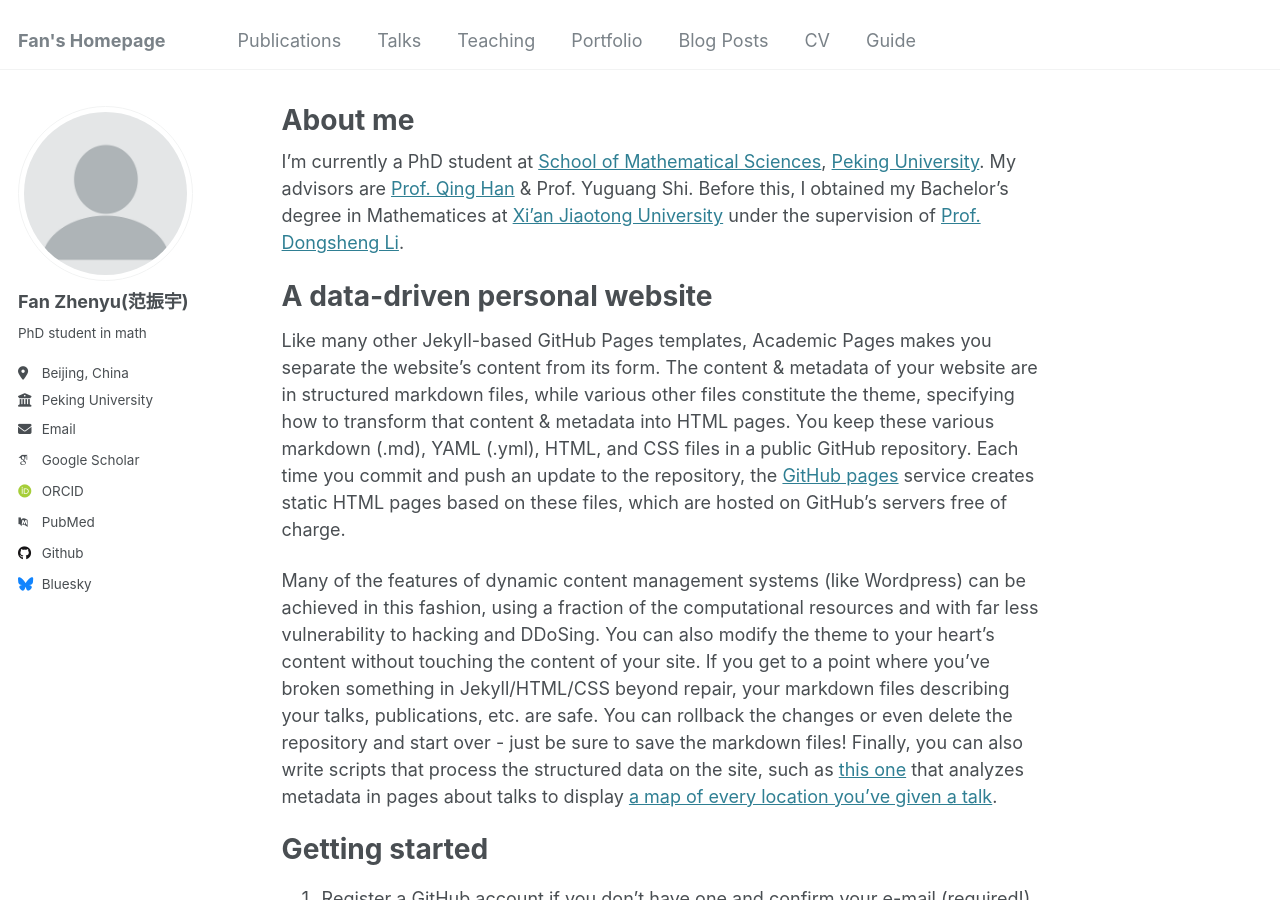
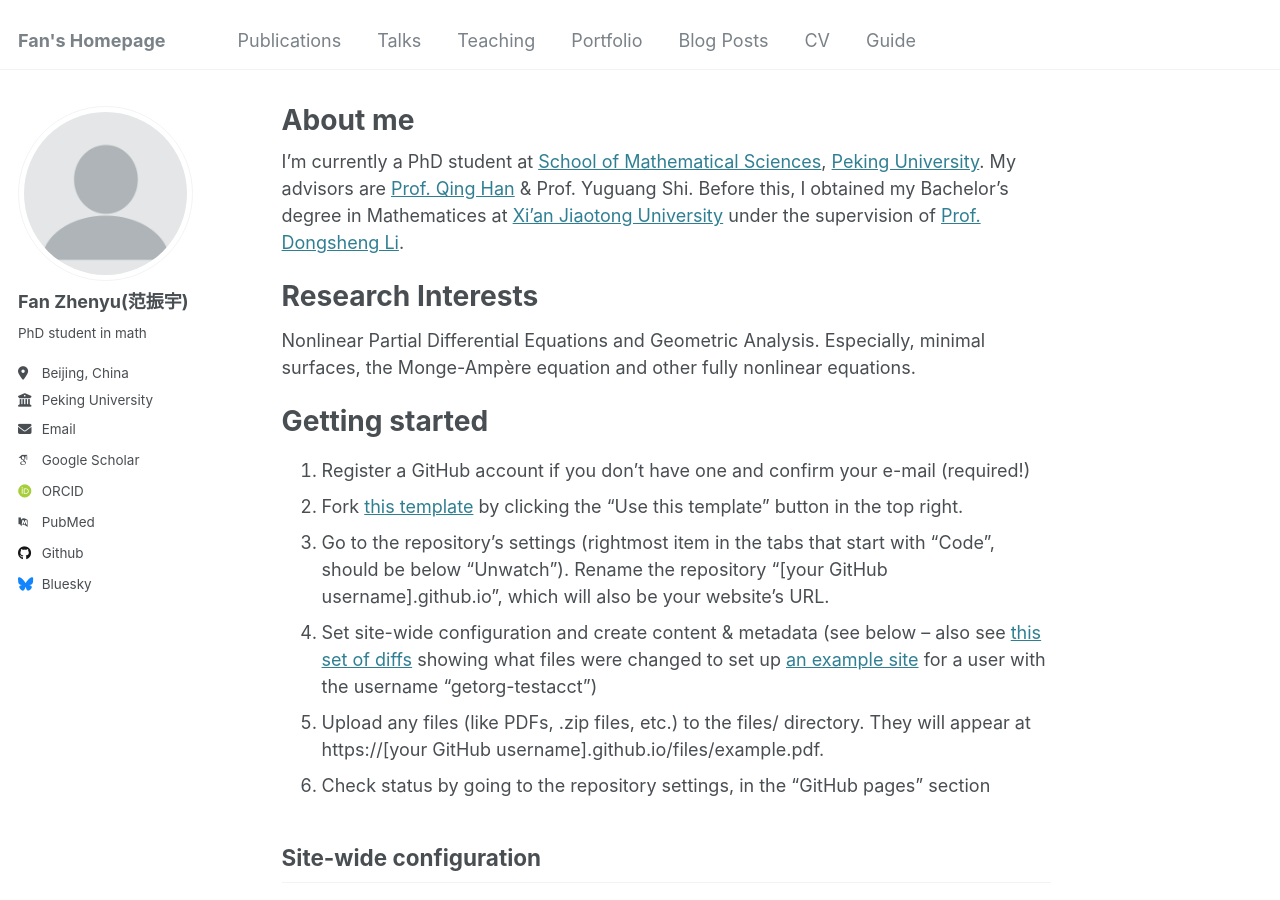
Before and after one commit to fanzymath/fanzymath.github.io, a Jekyll site: the page built from _pages/about.md, in a window 1280 px wide and 900 px high. Built offline with Jekyll 4.4.1, drawn with Linux system fonts in a browser that asks for light colours; some web fonts are replaced.

Commit message:
Update about.md

```diff
--- a/_pages/about.md
+++ b/_pages/about.md
@@ -9,11 +9,9 @@ redirect_from:
 
 I'm currently a PhD student at [School of Mathematical Sciences](https://www.math.pku.edu.cn/index.htm), [Peking University](https://www.pku.edu.cn). My advisors are [Prof. Qing Han](https://math.nd.edu/people/faculty/qing-han/) & Prof. Yuguang Shi. Before this, I obtained my Bachelor's degree in Mathematices at [Xi'an Jiaotong University](http://math.xjtu.edu.cn) under the supervision of [Prof. Dongsheng Li](http://gr.xjtu.edu.cn/web/lidsh).
 
-A data-driven personal website
+Research Interests
 ======
-Like many other Jekyll-based GitHub Pages templates, Academic Pages makes you separate the website's content from its form. The content & metadata of your website are in structured markdown files, while various other files constitute the theme, specifying how to transform that content & metadata into HTML pages. You keep these various markdown (.md), YAML (.yml), HTML, and CSS files in a public GitHub repository. Each time you commit and push an update to the repository, the [GitHub pages](https://pages.github.com/) service creates static HTML pages based on these files, which are hosted on GitHub's servers free of charge.
-
-Many of the features of dynamic content management systems (like Wordpress) can be achieved in this fashion, using a fraction of the computational resources and with far less vulnerability to hacking and DDoSing. You can also modify the theme to your heart's content without touching the content of your site. If you get to a point where you've broken something in Jekyll/HTML/CSS beyond repair, your markdown files describing your talks, publications, etc. are safe. You can rollback the changes or even delete the repository and start over - just be sure to save the markdown files! Finally, you can also write scripts that process the structured data on the site, such as [this one](https://github.com/academicpages/academicpages.github.io/blob/master/talkmap.ipynb) that analyzes metadata in pages about talks to display [a map of every location you've given a talk](https://academicpages.github.io/talkmap.html).
+Nonlinear Partial Differential Equations and Geometric Analysis. Especially, minimal surfaces, the Monge-Ampère equation and other fully nonlinear equations.
 
 Getting started
 ======
```
